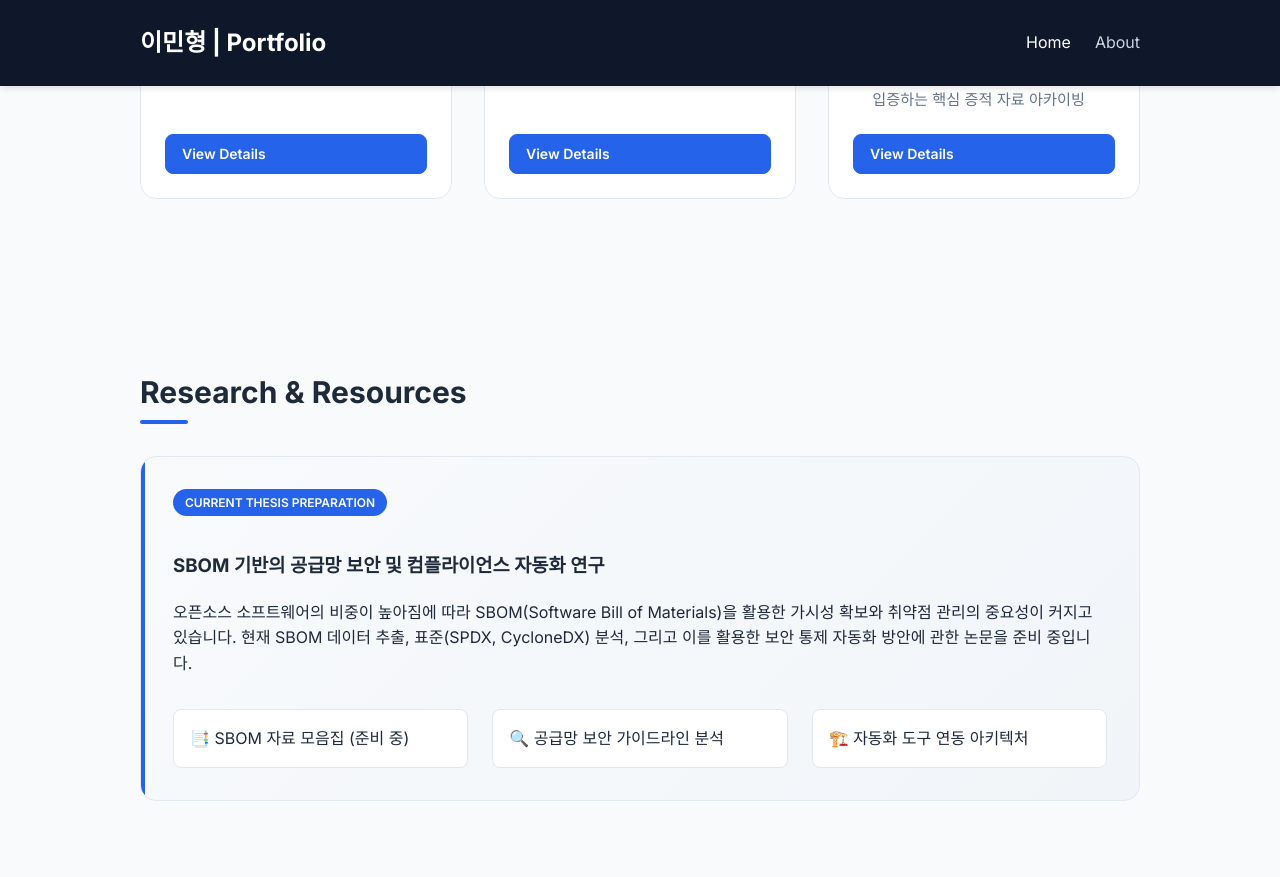
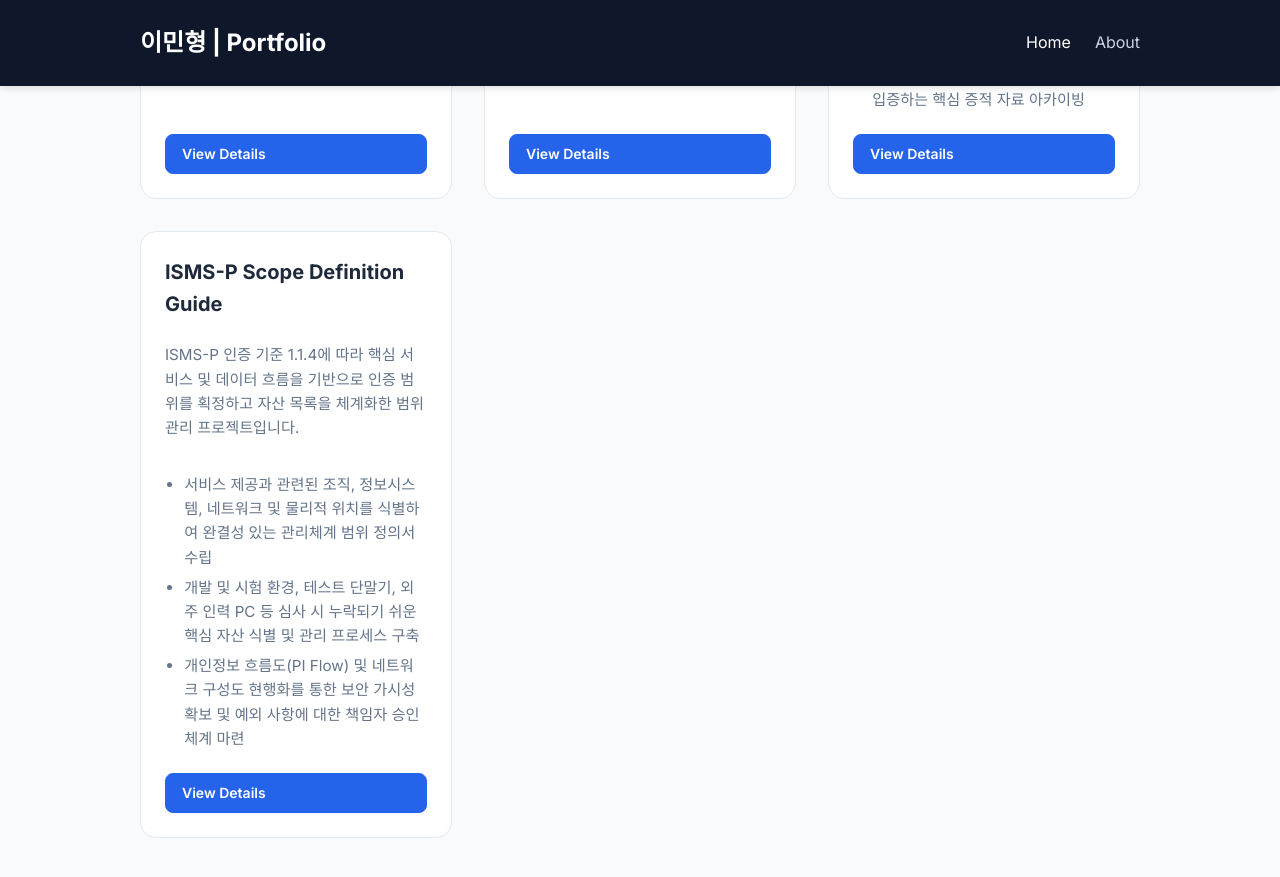
Before and after one commit to 971023als/971023als.github.io, a Jekyll site: the page built from index.md, in a window 1280 px wide and 900 px high, scrolled down 7467 px. Shown: the top 877 px of the window. Built offline with Jekyll 4.4.1, drawn with Linux system fonts in a browser that asks for light colours.

Commit message:
Add ISMS-P Scope Definition Guide project page

```diff
--- a/index.md
+++ b/index.md
@@ -543,6 +543,20 @@ title: "Home"
                 <a href="/projects/isms-p-security-organization-governance/" class="btn btn-small">View Details</a>
             </div>
         </div>
+        <div class="project-card">
+            <div class="project-info">
+                <h3>ISMS-P Scope Definition Guide</h3>
+                <p>
+                    ISMS-P 인증 기준 1.1.4에 따라 핵심 서비스 및 데이터 흐름을 기반으로 인증 범위를 획정하고 자산 목록을 체계화한 범위 관리 프로젝트입니다.
+                </p>
+                <ul class="project-points">
+                    <li>서비스 제공과 관련된 조직, 정보시스템, 네트워크 및 물리적 위치를 식별하여 완결성 있는 관리체계 범위 정의서 수립</li>
+                    <li>개발 및 시험 환경, 테스트 단말기, 외주 인력 PC 등 심사 시 누락되기 쉬운 핵심 자산 식별 및 관리 프로세스 구축</li>
+                    <li>개인정보 흐름도(PI Flow) 및 네트워크 구성도 현행화를 통한 보안 가시성 확보 및 예외 사항에 대한 책임자 승인 체계 마련</li>
+                </ul>
+                <a href="/projects/isms-p-scope-definition-guide/" class="btn btn-small">View Details</a>
+            </div>
+        </div>
     </div>
 </section>
 
```
Also changed, not shown: projects/isms-p-scope-definition-guide.md (added, +53 -0 lines), 2 other files.
